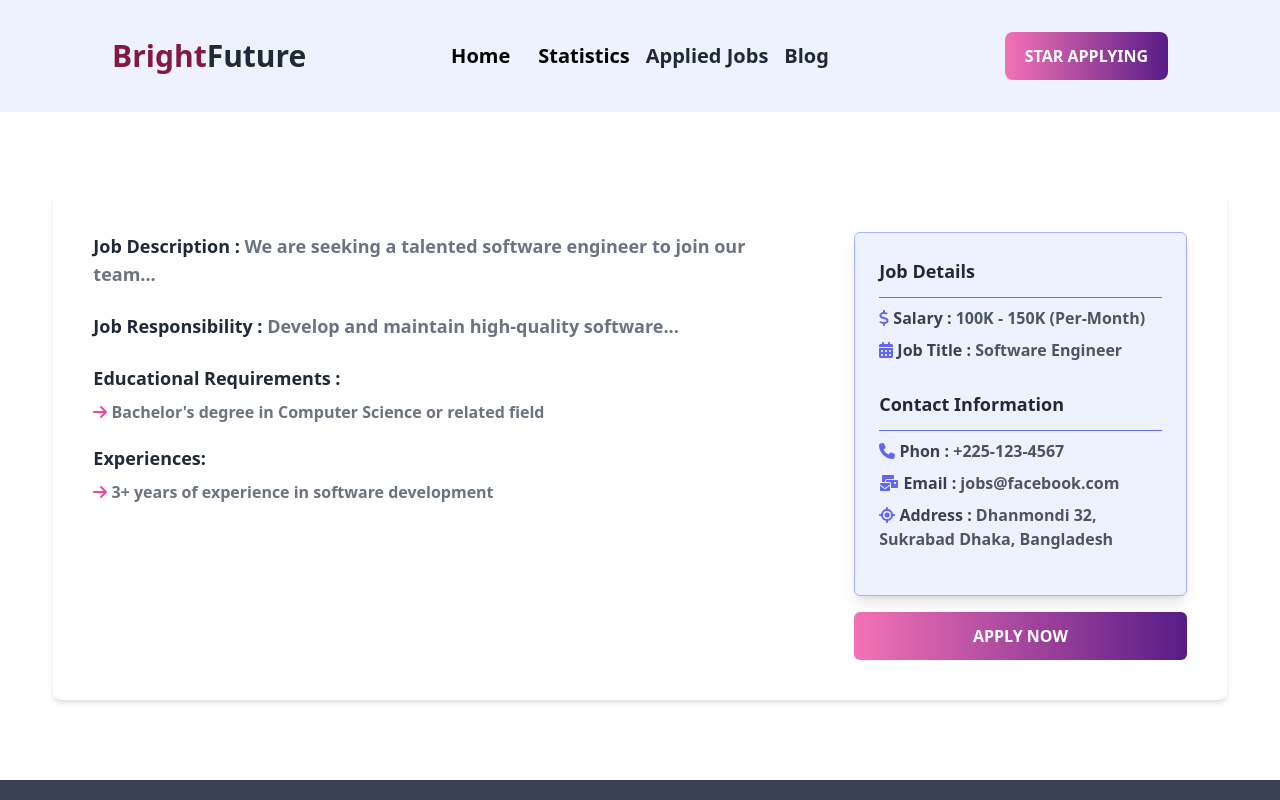
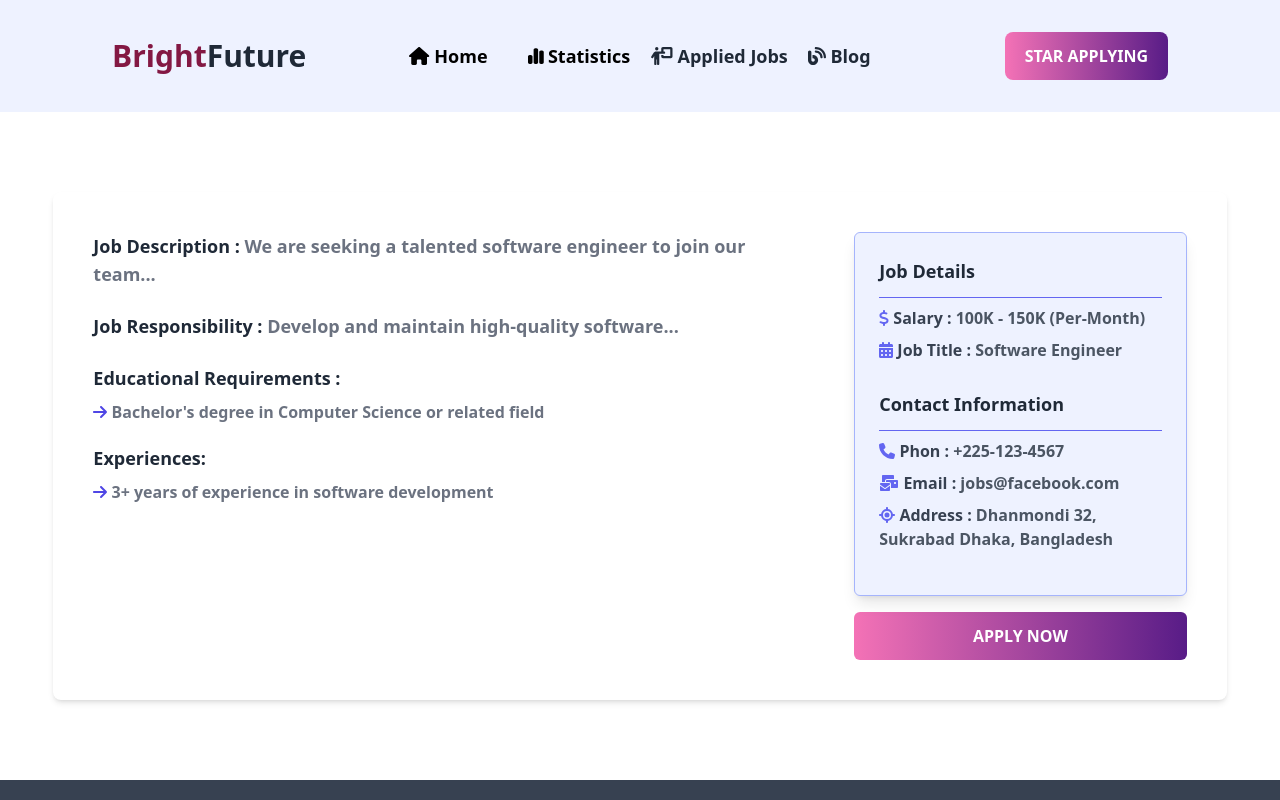
Before and after one commit to MD-TANVIR7462/Bright-Future, a React (Vite) app: page /Details/1 in a window 1280 px wide. Shown: the top 800 px of the page. Built offline with nearby package versions, Linux system fonts and the light colour scheme.

Commit message:
filter by jobs complete

```diff
--- a/src/Components/ApplyedJobs/ApplyJobs/ApplyJobs.jsx
+++ b/src/Components/ApplyedJobs/ApplyJobs/ApplyJobs.jsx
@@ -2,15 +2,88 @@ import React, { useEffect, useState } from 'react';
 import { useLoaderData } from 'react-router-dom';
 import { getShoppingCart } from '../../../utilities/fakedb';
 import SingleJob from '../SingleJob';
+import { FontAwesomeIcon } from '@fortawesome/react-fontawesome';
+import { faCircleChevronDown } from '@fortawesome/free-solid-svg-icons';
 
 const ApplyJobs = () => {
 
    let [jobs, setjob] = useState([])
 
+
    const loader = useLoaderData()
    const getDataFromDb = getShoppingCart()
 
 
+  const jobsDetails=(prop)=>{
+
+
+
+if(prop==='Remote'){
+
+
+
+
+
+
+      let savecart = []
+
+      for (let id in getDataFromDb) {
+         const newId = parseInt(id)
+         // console.log(newId)
+
+         const x = loader.find(data => data.id === newId)
+
+         savecart.push(x)
+
+const remote = savecart.filter(card=>card.remote_or_onsite===prop)
+
+         setjob(remote)
+
+      }
+}
+else if(prop==='Onsite'){
+
+
+
+
+
+
+      let savecart = []
+
+      for (let id in getDataFromDb) {
+         const newId = parseInt(id)
+         // console.log(newId)
+
+         const x = loader.find(data => data.id === newId)
+
+         savecart.push(x)
+
+const onsite = savecart.filter(card=>card.remote_or_onsite===prop)
+
+         setjob(onsite)
+
+      }
+}
+else if(prop){
+   console.log(prop)
+
+      let savecart = []
+
+      for (let id in getDataFromDb) {
+         const newId = parseInt(id)
+         // console.log(newId)
+
+         const x = loader.find(data => data.id === newId)
+
+         savecart.push(x)
+
+
+         setjob(savecart)
+
+      }
+}
+
+  else{
    useEffect(() => {
 
 
@@ -28,22 +101,35 @@ const ApplyJobs = () => {
 
 
          setjob(savecart)
+
       }
 
 
 
 
    }, [loader])
+  }
 
-   console.log(jobs)
+  }
+
+
+  jobsDetails()
+
+
+
+   // console.log(jobs)
    return (
       <div className=' w-11/12 md:w-9/12 mx-auto  my-20'>
          <div className='flex  justify-end mb-3'>
          <div className="dropdown dropdown-end">
-  <label tabIndex={0} className="btn m-1 btn-primary">Filter By</label>
+  <label tabIndex={0} className="btn m-1 btn-primary"><FontAwesomeIcon icon={faCircleChevronDown} ></FontAwesomeIcon> <span className='pl-3'>Filter By</span> </label>
   <ul tabIndex={0} className="dropdown-content bg-indigo-200 menu p-2 shadow  rounded-box w-52">
-    <li><a className=' font-bold'>Remote</a></li>
-    <li><a className=' font-bold'>Onsite</a></li>
+    <li><a className=' font-bold' onClick={()=>jobsDetails('Remote')}>Remote jobs</a></li>
+    <li><a className=' font-bold'onClick={()=>jobsDetails('Onsite')}>Onsite jobs</a></li>
+    <li><a className=' font-bold'onClick={jobsDetails}>All jobs</a></li>
+
+    {/* <li><a className=' font-bold'onClick={()=>jobsDetails()}>Onsite</a></li> */}
+
   </ul>
 </div>
          </div>
--- a/src/Components/ApplyedJobs/SingleJob.jsx
+++ b/src/Components/ApplyedJobs/SingleJob.jsx
@@ -4,7 +4,7 @@ import { faLocationDot, faDollarSign } from '@fortawesome/free-solid-svg-icons'
 import { Link } from 'react-router-dom';
 
 const SingleJob = ({job}) => {
-   console.log(job)
+   // console.log(job)
    const { company_name, educational_requirements, experiences
       , Address, company_logo, fulltime_or_parttime,
       id, job_description, job_responsibility, job_title, location
--- a/src/Components/Nav/Nav.jsx
+++ b/src/Components/Nav/Nav.jsx
@@ -1,5 +1,7 @@
 import React from 'react';
 import { Link, NavLink } from 'react-router-dom';
+import { FontAwesomeIcon } from '@fortawesome/react-fontawesome';
+import {faHome,faChartSimple,faPersonChalkboard,faBlog } from '@fortawesome/free-solid-svg-icons'
 
 const Nav = () => {
    return (
@@ -13,23 +15,23 @@ const Nav = () => {
               <svg xmlns="http://www.w3.org/2000/svg" className="h-5 w-5" fill="none" viewBox="0 0 24 24" stroke="currentColor"><path strokeLinecap="round" strokeLinejoin="round" strokeWidth="2" d="M4 6h16M4 12h8m-8 6h16" /></svg>
             </label>
             <ul tabIndex={0} className="menu menu-compact dropdown-content mt-3 p-2 shadow bg-base-100 rounded-box w-52 font-semibold">
-              <li><NavLink to={'/'} className={  ({ isActive }) => isActive ? 'text-pink-900' : 'text-black pl-4'}>Home</NavLink ></li>
+              <li><NavLink to={'/'} className={  ({ isActive }) => isActive ? 'text-pink-900' : 'text-black pl-4'}> <FontAwesomeIcon icon={faHome} />  Home</NavLink ></li>
               <li tabIndex={0}>
-                <NavLink to={'/statics'} className={({ isActive }) => isActive ? " text-pink-900" : "'text-black pl-4"}> Statistics</NavLink >
+                <NavLink to={'/statics'} className={({ isActive }) => isActive ? " text-pink-900" : "'text-black pl-4"}>  <FontAwesomeIcon icon={faChartSimple} /> Statistics</NavLink >
 
               </li>
-              <li> <NavLink to={'/Applyjobs'} className={({ isActive }) => isActive ? " text-pink-900" : "'text-black  pl-4 "}> Applied Jobs</NavLink ></li>
-              <li> <NavLink to={'/Blogs'} className={({ isActive }) => isActive ? " text-pink-900 pl-4" : "'text-black  pl-4 "}> Blog</NavLink></li>
+              <li> <NavLink to={'/Applyjobs'} className={({ isActive }) => isActive ? " text-pink-900" : "'text-black  pl-4 "}> <FontAwesomeIcon icon={faPersonChalkboard} />  Applied Jobs</NavLink ></li>
+              <li> <NavLink to={'/Blogs'} className={({ isActive }) => isActive ? " text-pink-900 pl-4" : "'text-black  pl-4 "}>  <FontAwesomeIcon icon={faBlog} /> Blog</NavLink></li>
             </ul>
           </div>
-          <Link to={'/'} className=" font-bold text-base md:text-3xl"><span className='text-pink-900'>Bright</span>Future</Link>
+          <Link to={'/'} className=" font-bold  text-base md:text-3xl"><span className='text-pink-900'>Bright</span>Future</Link>
         </div>
-        <div className="navbar-center hidden lg:flex text-xl ">
+        <div className="navbar-center hidden lg:flex text-lg ">
           <ul className="menu menu-horizontal  font-bold mx-5">
-            <NavLink to={'/'} className={({ isActive }) => isActive ? ' text-pink-900 mr-3 ' : 'text-black mr-3'}>Home</NavLink>
-            <NavLink to={'/statics'} className={({ isActive }) => isActive ? " text-pink-900 pl-4" : "text-black pl-4"}> Statistics</NavLink >
-            <NavLink to={'/Applyjobs'} className={({ isActive }) => isActive ? " text-pink-900 pl-4" : "'text-black  pl-4 "}> Applied Jobs</NavLink >
-            <NavLink to={'/Blogs'} className={({ isActive }) => isActive ? " text-pink-900 pl-4" : "'text-black  pl-4 "}>Blog</NavLink >
+            <NavLink to={'/'} className={({ isActive }) => isActive ? ' text-pink-900 mr-5 ' : 'text-black mr-5'}><FontAwesomeIcon icon={faHome} /> Home</NavLink>
+            <NavLink to={'/statics'} className={({ isActive }) => isActive ? " text-pink-900 pl-4" : "text-black pl-5"}>  <FontAwesomeIcon icon={faChartSimple} /> Statistics</NavLink >
+            <NavLink to={'/Applyjobs'} className={({ isActive }) => isActive ? " text-pink-900 pl-4" : "'text-black  pl-5 "}>  <FontAwesomeIcon icon={faPersonChalkboard} /> Applied Jobs</NavLink >
+            <NavLink to={'/Blogs'} className={({ isActive }) => isActive ? " text-pink-900 pl-4" : "'text-black  pl-5 "}> <FontAwesomeIcon icon={faBlog} /> Blog</NavLink >
 
           </ul>
         </div>
--- a/src/Components/details/DetailsCard.jsx
+++ b/src/Components/details/DetailsCard.jsx
@@ -28,9 +28,9 @@ const StoreData = (StoreInDb)=>{
             <p className='mb-6 text-lg'> <span className='font-bold mb-8'>Job Description :</span> <span className=' font-semibold text-gray-500'>{job_description}</span>  </p>
             <p className='mb-6 text-lg'> <span className='font-bold mb-8'>Job Responsibility :</span>  <span className=' font-semibold text-gray-500'>{job_responsibility}</span> </p>
             <p className=' text-lg'><span className='font-bold mb-8'>Educational Requirements :</span> </p>
-            <p className='mt-2 mb-5 font-semibold text-gray-500'><span className='text-pink-500'> <FontAwesomeIcon icon={faArrowRight} /></span>  {educational_requirements}</p>
+            <p className='mt-2 mb-5 font-semibold text-gray-500'><span className='text-indigo-600'> <FontAwesomeIcon icon={faArrowRight} /></span>  {educational_requirements}</p>
             <p className=' text-lg'><span className='font-bold mb-8 '>Experiences:</span></p>
-            <p className='mt-2 font-semibold text-gray-500'><span className='text-pink-500'> <FontAwesomeIcon icon={faArrowRight} /></span> {experiences}</p>
+            <p className='mt-2 font-semibold text-gray-500'><span className='text-indigo-600 '> <FontAwesomeIcon icon={faArrowRight} /></span> {experiences}</p>
          </div>
 
 
```
